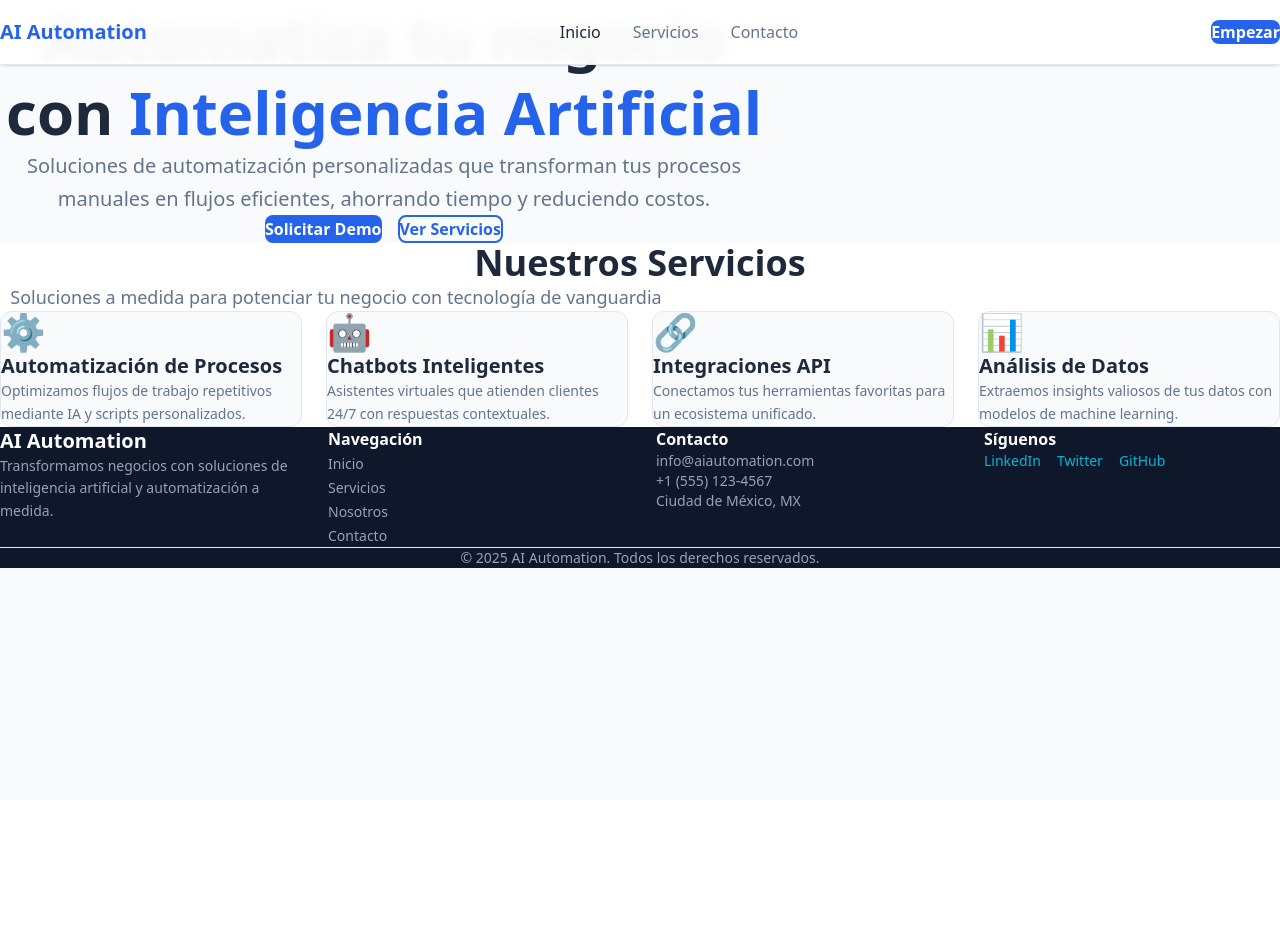
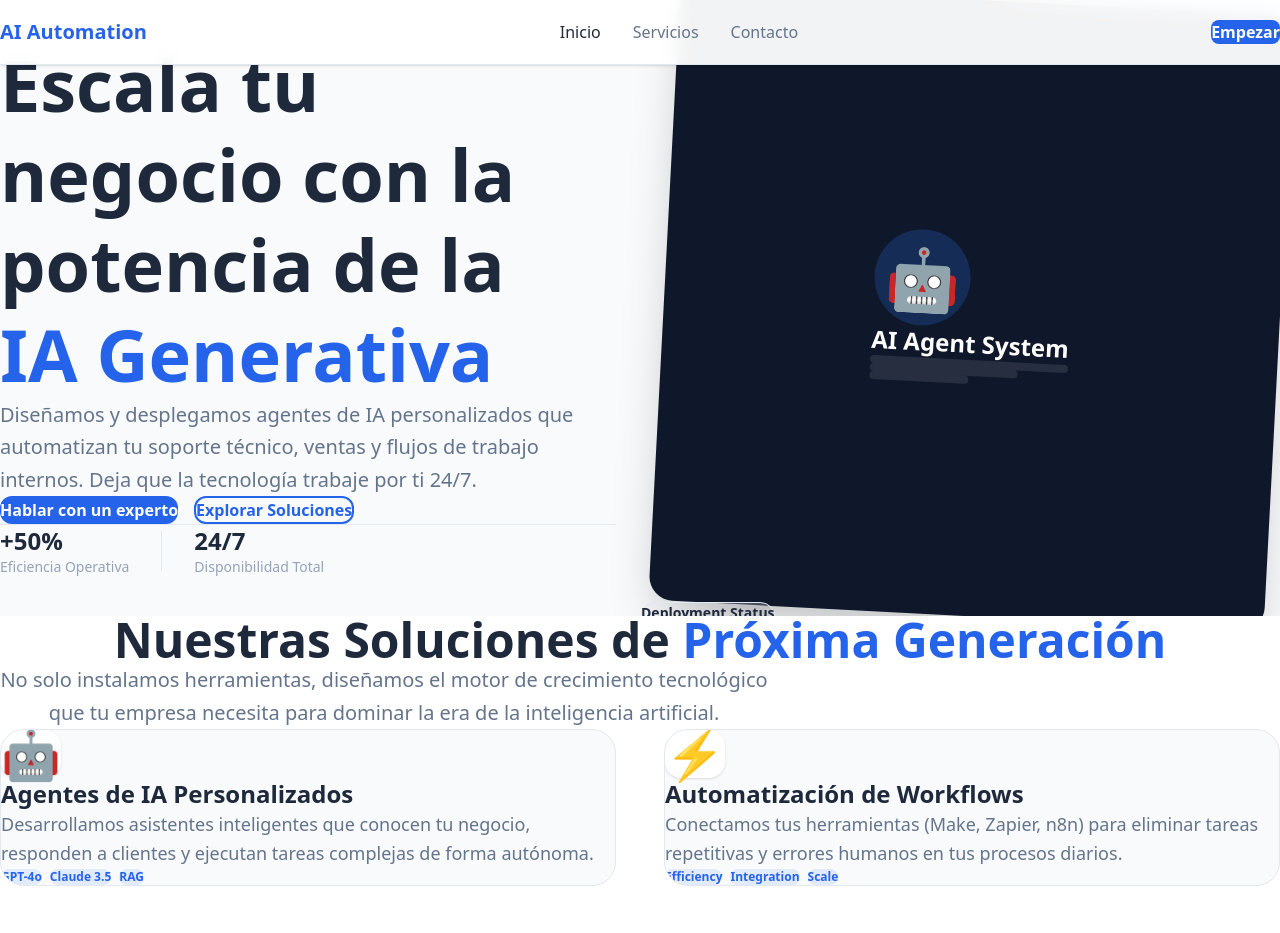
Before and after one commit to SebastianMoralesDuque/solutionaltech-openclaw, a React (Vite) app: page / in a window 1280 px wide. Shown: the top 933 px of the page. Before the commit the page ends 800 px from the top, so only its background shows below. Built offline with nearby package versions, Linux system fonts and the light colour scheme.

Commit message:
feat: completar T016 - implementar contenido real de Services.tsx y corregir historial de T015

```diff
--- a/src/components/Hero.tsx
+++ b/src/components/Hero.tsx
@@ -1,62 +1,106 @@
 // Hero.tsx - Componente de sección hero principal
-// Estilos de marca aplicados con CSS variables
+// Contenido real y estructura optimizada
 
 export function Hero() {
   return (
     <section
-      className="pt-24 pb-16 md:pt-32 md:pb-24"
+      className="relative overflow-hidden pt-24 pb-16 md:pt-32 md:pb-24 lg:pt-48 lg:pb-32"
       style={{ backgroundColor: 'var(--color-bg-secondary)' }}
     >
-      <div className="max-w-7xl mx-auto px-4 sm:px-6 lg:px-8">
-        <div className="text-center max-w-3xl mx-auto">
+      {/* Elemento decorativo de fondo */}
+      <div className="absolute top-0 right-0 -translate-y-1/2 translate-x-1/4 w-96 h-96 rounded-full opacity-10 blur-3xl"
+        style={{ backgroundColor: 'var(--color-primary)' }}
+      />
+
+      <div className="max-w-7xl mx-auto px-4 sm:px-6 lg:px-8 relative z-10">
+        <div className="grid lg:grid-cols-2 gap-12 items-center">
+          <div className="text-left max-w-2xl">
             {/* Título principal */}
             <h1
-            className="text-4xl md:text-5xl lg:text-6xl font-bold leading-tight mb-6"
+              className="text-4xl md:text-5xl lg:text-7xl font-extrabold leading-tight mb-6"
               style={{ color: 'var(--color-text-primary)' }}
             >
-            Automatiza tu negocio con{' '}
-            <span style={{ color: 'var(--color-primary)' }}>Inteligencia Artificial</span>
+              Escala tu negocio con la potencia de la{' '}
+              <span className="block mt-2" style={{ color: 'var(--color-primary)' }}>
+                IA Generativa
+              </span>
             </h1>
 
             {/* Subtítulo/descripción */}
             <p
-            className="text-lg md:text-xl mb-8 leading-relaxed"
+              className="text-lg md:text-xl mb-10 leading-relaxed"
               style={{ color: 'var(--color-text-secondary)' }}
             >
-            Soluciones de automatización personalizadas que transforman tus procesos manuales
-            en flujos eficientes, ahorrando tiempo y reduciendo costos.
+              Diseñamos y desplegamos agentes de IA personalizados que automatizan tu soporte técnico,
+              ventas y flujos de trabajo internos. Deja que la tecnología trabaje por ti 24/7.
             </p>
 
             {/* Botones CTA */}
-          <div className="flex flex-col sm:flex-row gap-4 justify-center">
+            <div className="flex flex-col sm:flex-row gap-4">
               <a
                 href="#contacto"
-              className="inline-flex items-center justify-center px-6 py-3 rounded-lg font-semibold text-white transition-all hover:shadow-lg"
+                className="inline-flex items-center justify-center px-8 py-4 rounded-xl font-bold text-white transition-all hover:scale-105 hover:shadow-xl"
                 style={{ backgroundColor: 'var(--color-primary)' }}
-              onMouseEnter={(e) => e.currentTarget.style.backgroundColor = 'var(--color-primary-dark)'}
-              onMouseLeave={(e) => e.currentTarget.style.backgroundColor = 'var(--color-primary)'}
               >
-              Solicitar Demo
+                Hablar con un experto
               </a>
               <a
                 href="#servicios"
-              className="inline-flex items-center justify-center px-6 py-3 rounded-lg font-semibold border-2 transition-all hover:shadow-md"
+                className="inline-flex items-center justify-center px-8 py-4 rounded-xl font-bold border-2 transition-all hover:bg-white hover:shadow-md"
                 style={{
                   color: 'var(--color-primary)',
                   borderColor: 'var(--color-primary)',
-                backgroundColor: 'transparent'
-              }}
-              onMouseEnter={(e) => {
-                e.currentTarget.style.backgroundColor = 'var(--color-primary)';
-                e.currentTarget.style.color = 'var(--color-text-inverse)';
-              }}
-              onMouseLeave={(e) => {
-                e.currentTarget.style.backgroundColor = 'transparent';
-                e.currentTarget.style.color = 'var(--color-primary)';
                 }}
               >
-              Ver Servicios
+                Explorar Soluciones
               </a>
+            </div>
+
+            {/* Prueba social rápida o stats */}
+            <div className="mt-12 flex items-center gap-8 border-t pt-8" style={{ borderColor: 'var(--color-border)' }}>
+              <div>
+                <p className="text-2xl font-bold" style={{ color: 'var(--color-text-primary)' }}>+50%</p>
+                <p className="text-sm" style={{ color: 'var(--color-text-muted)' }}>Eficiencia Operativa</p>
+              </div>
+              <div className="w-px h-10" style={{ backgroundColor: 'var(--color-border)' }} />
+              <div>
+                <p className="text-2xl font-bold" style={{ color: 'var(--color-text-primary)' }}>24/7</p>
+                <p className="text-sm" style={{ color: 'var(--color-text-muted)' }}>Disponibilidad Total</p>
+              </div>
+            </div>
+          </div>
+
+          {/* Imagen o representación visual */}
+          <div className="hidden lg:block relative">
+            <div
+              className="aspect-square rounded-3xl overflow-hidden shadow-2xl rotate-3 transition-transform hover:rotate-0 duration-500"
+              style={{ backgroundColor: 'var(--color-bg-dark)' }}
+            >
+              <div className="absolute inset-0 flex items-center justify-center">
+                <div className="text-center p-8">
+                  <div className="w-24 h-24 bg-blue-500/20 rounded-full flex items-center justify-center mx-auto mb-6">
+                    <span className="text-6xl">🤖</span>
+                  </div>
+                  <h3 className="text-2xl font-bold text-white mb-2">AI Agent System</h3>
+                  <div className="space-y-2 max-w-xs mx-auto">
+                    <div className="h-2 w-full bg-white/10 rounded-full" />
+                    <div className="h-2 w-3/4 bg-white/10 rounded-full" />
+                    <div className="h-2 w-1/2 bg-white/10 rounded-full" />
+                  </div>
+                </div>
+              </div>
+            </div>
+            {/* Decorativo extra */}
+            <div
+              className="absolute -bottom-6 -left-6 p-6 rounded-2xl shadow-xl backdrop-blur-md border"
+              style={{ backgroundColor: 'white/80', borderColor: 'var(--color-border)' }}
+            >
+              <p className="font-bold text-sm mb-1" style={{ color: 'var(--color-text-primary)' }}>Deployment Status</p>
+              <div className="flex items-center gap-2">
+                <div className="w-2 h-2 rounded-full bg-green-500 animate-pulse" />
+                <span className="text-xs text-green-600 font-medium">Production Ready</span>
+              </div>
+            </div>
           </div>
         </div>
       </div>
--- a/src/components/Services.tsx
+++ b/src/components/Services.tsx
@@ -1,26 +1,30 @@
 // Services.tsx - Componente de sección de servicios
-// Estilos de marca aplicados con CSS variables
+// Contenido real optimizado para una agencia de automatización IA
 
 const servicios = [
   {
-    titulo: 'Automatización de Procesos',
-    descripcion: 'Optimizamos flujos de trabajo repetitivos mediante IA y scripts personalizados.',
-    icono: '⚙️',
+    titulo: 'Agentes de IA Personalizados',
+    descripcion: 'Desarrollamos asistentes inteligentes que conocen tu negocio, responden a clientes y ejecutan tareas complejas de forma autónoma.',
+    icono: '🤖',
+    tags: ['GPT-4o', 'Claude 3.5', 'RAG']
   },
   {
-    titulo: 'Chatbots Inteligentes',
-    descripcion: 'Asistentes virtuales que atienden clientes 24/7 con respuestas contextuales.',
-    icono: '🤖',
+    titulo: 'Automatización de Workflows',
+    descripcion: 'Conectamos tus herramientas (Make, Zapier, n8n) para eliminar tareas repetitivas y errores humanos en tus procesos diarios.',
+    icono: '⚡',
+    tags: ['Efficiency', 'Integration', 'Scale']
   },
   {
-    titulo: 'Integraciones API',
-    descripcion: 'Conectamos tus herramientas favoritas para un ecosistema unificado.',
-    icono: '🔗',
+    titulo: 'Extracción y Análisis de Datos',
+    descripcion: 'Transformamos documentos no estructurados y grandes volúmenes de datos en insights accionables mediante modelos de lenguaje.',
+    icono: '📊',
+    tags: ['Data Mining', 'ETL', 'AI Analysis']
   },
   {
-    titulo: 'Análisis de Datos',
-    descripcion: 'Extraemos insights valiosos de tus datos con modelos de machine learning.',
-    icono: '📊',
+    titulo: 'Consultoría Estratégica IA',
+    descripcion: 'Auditamos tus procesos actuales para identificar las mayores oportunidades de ahorro y crecimiento mediante la implementación de IA.',
+    icono: '💡',
+    tags: ['Audit', 'Strategy', 'ROI']
   },
 ];
 
@@ -28,40 +32,47 @@ export function Services() {
   return (
     <section
       id="servicios"
-      className="py-16 md:py-24"
+      className="py-20 md:py-32"
       style={{ backgroundColor: 'var(--color-bg-primary)' }}
     >
       <div className="max-w-7xl mx-auto px-4 sm:px-6 lg:px-8">
         {/* Título de sección */}
-        <div className="text-center mb-12">
+        <div className="text-center mb-16 md:mb-24">
           <h2
-            className="text-3xl md:text-4xl font-bold mb-4"
+            className="text-3xl md:text-5xl font-extrabold mb-6"
             style={{ color: 'var(--color-text-primary)' }}
           >
-            Nuestros Servicios
+            Nuestras Soluciones de <span style={{ color: 'var(--color-primary)' }}>Próxima Generación</span>
           </h2>
           <p
-            className="text-lg max-w-2xl mx-auto"
+            className="text-lg md:text-xl max-w-3xl mx-auto leading-relaxed"
             style={{ color: 'var(--color-text-secondary)' }}
           >
-            Soluciones a medida para potenciar tu negocio con tecnología de vanguardia
+            No solo instalamos herramientas, diseñamos el motor de crecimiento tecnológico
+            que tu empresa necesita para dominar la era de la inteligencia artificial.
           </p>
         </div>
 
         {/* Grid de servicios */}
-        <div className="grid md:grid-cols-2 lg:grid-cols-4 gap-6">
+        <div className="grid md:grid-cols-2 gap-8 lg:gap-12">
           {servicios.map((servicio, index) => (
             <div
               key={index}
-              className="p-6 rounded-xl border transition-all hover:shadow-lg hover:-translate-y-1"
+              className="group p-8 md:p-10 rounded-3xl border transition-all duration-300 hover:shadow-2xl hover:border-transparent relative overflow-hidden"
               style={{
                 backgroundColor: 'var(--color-bg-secondary)',
                 borderColor: 'var(--color-border)'
               }}
             >
+              {/* Efecto hover decorativo */}
+              <div className="absolute top-0 right-0 w-32 h-32 -mr-16 -mt-16 rounded-full opacity-0 group-hover:opacity-10 transition-opacity duration-500"
+                style={{ backgroundColor: 'var(--color-primary)' }}
+              />
+
+              <div className="relative z-10">
                 {/* Icono */}
                 <div
-                className="text-4xl mb-4"
+                  className="text-5xl mb-6 inline-block p-4 rounded-2xl bg-white shadow-sm"
                   style={{ color: 'var(--color-primary)' }}
                 >
                   {servicio.icono}
@@ -69,7 +80,7 @@ export function Services() {
 
                 {/* Título */}
                 <h3
-                className="text-xl font-semibold mb-2"
+                  className="text-2xl font-bold mb-4"
                   style={{ color: 'var(--color-text-primary)' }}
                 >
                   {servicio.titulo}
@@ -77,13 +88,47 @@ export function Services() {
 
                 {/* Descripción */}
                 <p
-                className="text-sm leading-relaxed"
+                  className="text-base md:text-lg mb-8 leading-relaxed"
                   style={{ color: 'var(--color-text-secondary)' }}
                 >
                   {servicio.descripcion}
                 </p>
+
+                {/* Tags */}
+                <div className="flex flex-wrap gap-2 mt-auto">
+                  {servicio.tags.map(tag => (
+                    <span
+                      key={tag}
+                      className="px-3 py-1 rounded-full text-xs font-semibold"
+                      style={{
+                        backgroundColor: 'rgba(37, 99, 235, 0.1)',
+                        color: 'var(--color-primary)'
+                      }}
+                    >
+                      {tag}
+                    </span>
+                  ))}
+                </div>
+              </div>
             </div>
           ))}
+        </div>
+
+        {/* CTA Section below grid */}
+        <div className="mt-20 text-center">
+          <p className="text-sm font-bold uppercase tracking-widest mb-4" style={{ color: 'var(--color-text-muted)' }}>
+            ¿Tienes un reto específico?
+          </p>
+          <a
+            href="#contacto"
+            className="text-xl font-bold border-b-2 transition-all hover:opacity-80"
+            style={{
+              color: 'var(--color-primary)',
+              borderColor: 'var(--color-primary)'
+            }}
+          >
+            Cuéntanos tu proyecto y diseñamos una solución →
+          </a>
         </div>
       </div>
     </section>
```
Also changed, not shown: 1 other file (tests, documents, lock files or other folders). Lines whose indentation alone changed are shown as unchanged.
